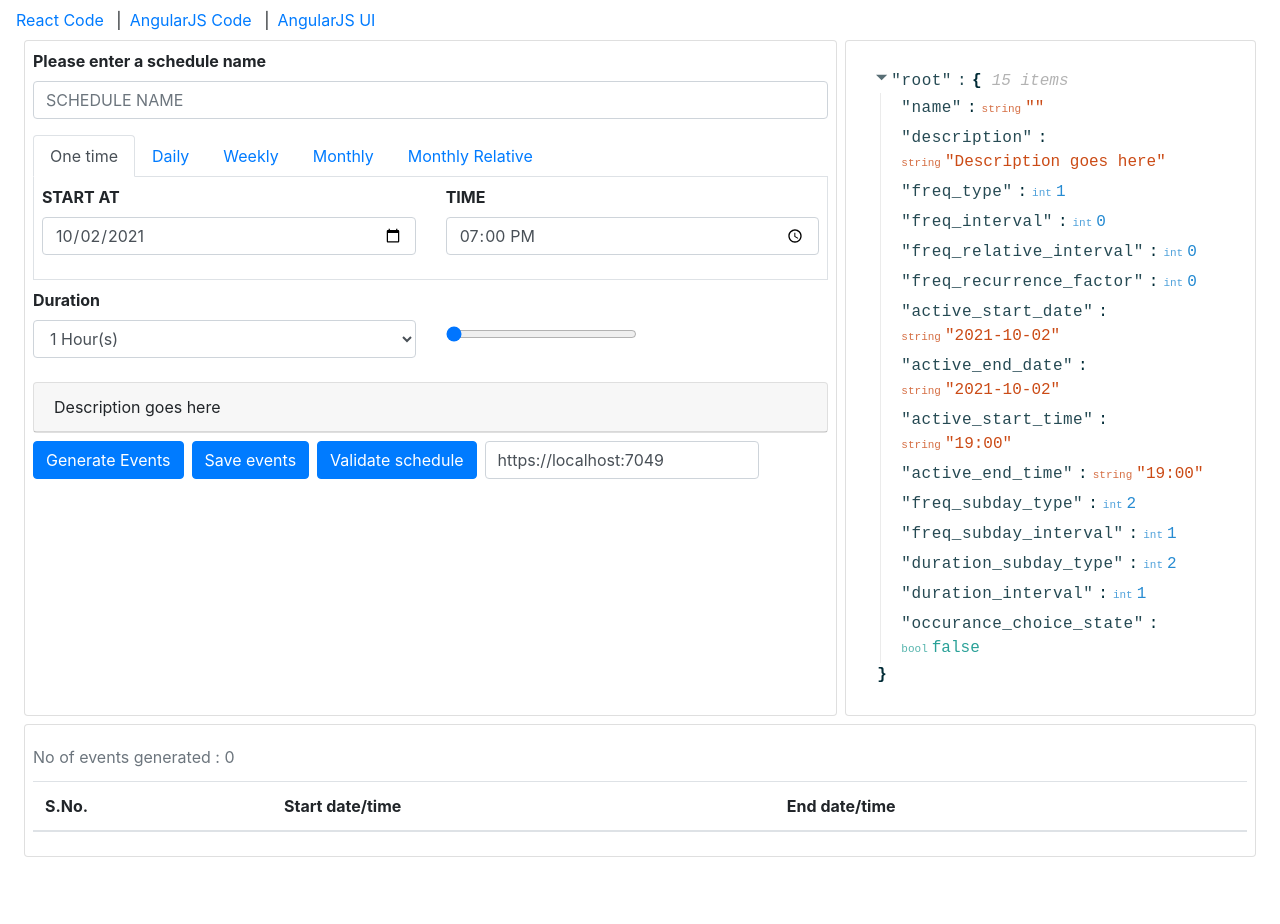
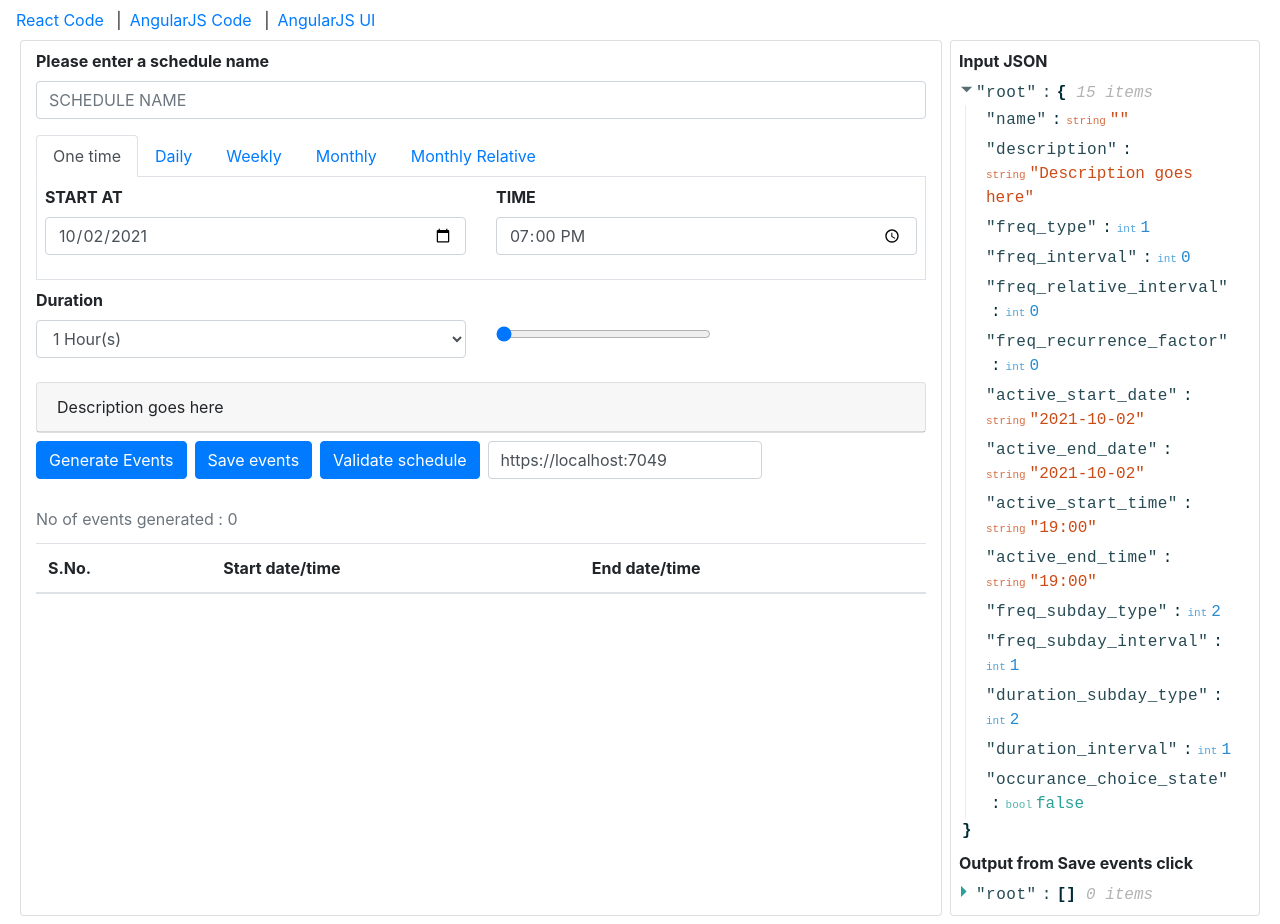
Before and after one commit to shantanugupta/react-scheduler, a React (Create React App) app: page / in a window 1280 px wide. Before the commit the page ends 865 px from the top, so only its background shows below. Built offline with nearby package versions, Linux system fonts and the light colour scheme.

Commit message:
printing webapi response on page as json

```diff
--- a/src/components/Scheduler/Scheduler.component.jsx
+++ b/src/components/Scheduler/Scheduler.component.jsx
@@ -20,6 +20,8 @@ const SchedulerComponent = () => {
 	const [state, setState] = useState(blankSchedule);
 	const [eventState, setEventState] = useState([]);
 	const [endpoint, setEndpoint] = useState("https://localhost:7049");
+	const [saveEventOutput, setSaveEventOutput] = useState([]);
+
 
 	const handleChange = e => {
 		let name = e.target.attributes["property_name"].value;
@@ -60,8 +62,9 @@ const SchedulerComponent = () => {
 		setEventState(events);
 	}
 
-	const saveEventsClick = e => {
-		saveEvents(endpoint, state);
+	const saveEventsClick = async (e) => {
+		var saveEventOutput = await saveEvents(endpoint, state);
+		setSaveEventOutput(saveEventOutput);
 	}
 
 	const validateScheduleClick = e => {
@@ -137,9 +140,10 @@ const SchedulerComponent = () => {
 	const showClass = "show active";
 
 	return (
-		<div>
-			<div className="row m-2">
-				<div className="card col-lg p-2">
+		<div className="row m-1">
+			<div className='card col'>
+				{/* Scheduler control */}
+				<div className='mt-2'>
 					{/* SCHEDULE NAME */}
 					<div className="card border-0">
 						<div className="form-group">
@@ -244,18 +248,8 @@ const SchedulerComponent = () => {
 						</div>
 					</div>
 				</div>
-				{/* JSON RECORD */}
-				<div className="card col-4 p-2 ml-2">
-					{
-						true &&
-						<div className="card-body">
-							<ReactJson src={state} />
-						</div>
-					}
-				</div>
-			</div>
 				{/* LIST OF EVENTS */}
-			<div className="card row p-2 m-2">
+				<div>
 					<table className="table table-stripe table-hover ">
 						<caption>No of events generated : {eventState.length}</caption>
 						<thead>
@@ -279,6 +273,20 @@ const SchedulerComponent = () => {
 					</table>
 				</div>
 			</div>
+			{/* JSON RECORD */}
+			<div className='card col-3 ml-2 p-2'>
+				<label className="font-weight-bold">Input JSON</label>
+				{
+					true &&
+					<ReactJson src={state} />
+				}
+				<label className="font-weight-bold mt-2">Output from Save events click</label>
+				{
+					true &&
+					<ReactJson src={saveEventOutput} />
+				}
+			</div>
+		</div>
 	)
 }
 
--- a/src/components/Scheduler/scheduler.data.js
+++ b/src/components/Scheduler/scheduler.data.js
@@ -428,6 +428,7 @@ export const saveEvents = async (baseUrl, schedule) => {
     try {
         const data = await postJSON(endpoint, input);
         console.log(data);
+        return data;
     } catch (error) {
         console.log(`Error -> ${error}`);
         //console.error('Error:', error.message);
```
Lines whose indentation alone changed are shown as unchanged.
